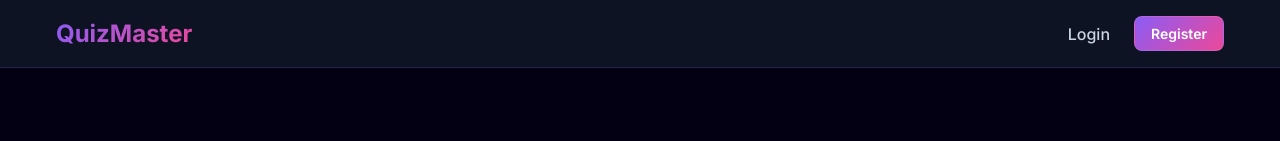
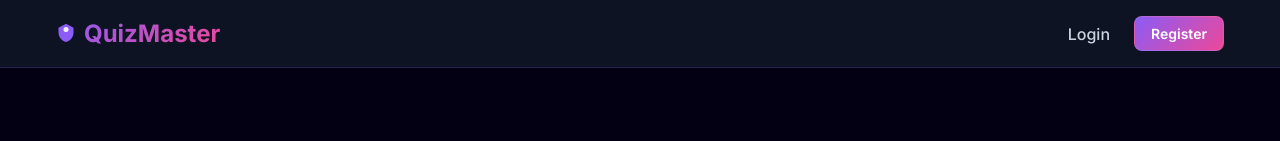
Before and after one commit to seemakaur11/Quiz-app, a Next.js app: page / in a window 1280 px wide. Shown: the top 141 px of the page. Built offline with nearby package versions, Linux system fonts and the light colour scheme; no server answers.

Commit message:
ui: add logo icon next to site title in Navbar

```diff
--- a/src/components/Navbar.jsx
+++ b/src/components/Navbar.jsx
@@ -11,6 +11,12 @@ export default function Navbar() {
         <nav className={styles.navbar}>
             <div className={`container ${styles.container}`}>
                 <Link href="/" className={styles.logo}>
+                    <span className={styles.logoIcon} aria-hidden="true">
+                        <svg width="20" height="20" viewBox="0 0 24 24" fill="none" xmlns="http://www.w3.org/2000/svg">
+                            <path d="M12 2L3 7v6c0 5 3.8 9.74 9 11 5.2-1.26 9-6 9-11V7l-9-5z" fill="currentColor"/>
+                            <path d="M12 12a3 3 0 100-6 3 3 0 000 6z" fill="white" opacity="0.9"/>
+                        </svg>
+                    </span>
                     QuizMaster
                 </Link>
                 <div className={styles.links}>
--- a/src/components/Navbar.module.css
+++ b/src/components/Navbar.module.css
@@ -20,6 +20,14 @@
     background: var(--primary-gradient);
     -webkit-background-clip: text;
     -webkit-text-fill-color: transparent;
+}
+
+.logoIcon {
+    display: inline-flex;
+    align-items: center;
+    justify-content: center;
+    margin-right: 0.5rem;
+    color: #8b5cf6; /* purple accent */
 }
 
 .links {
```
